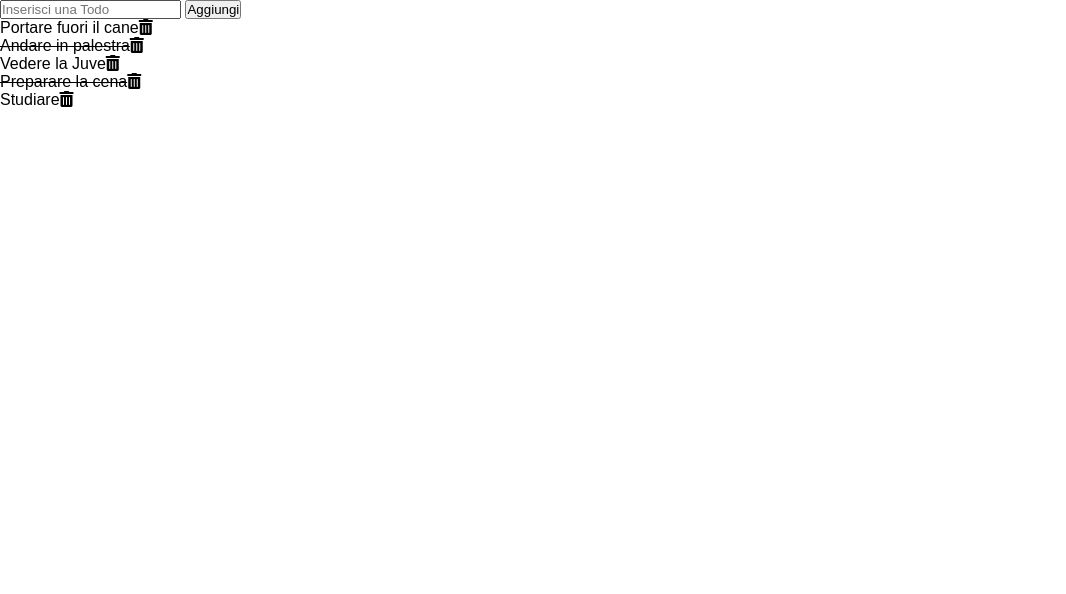
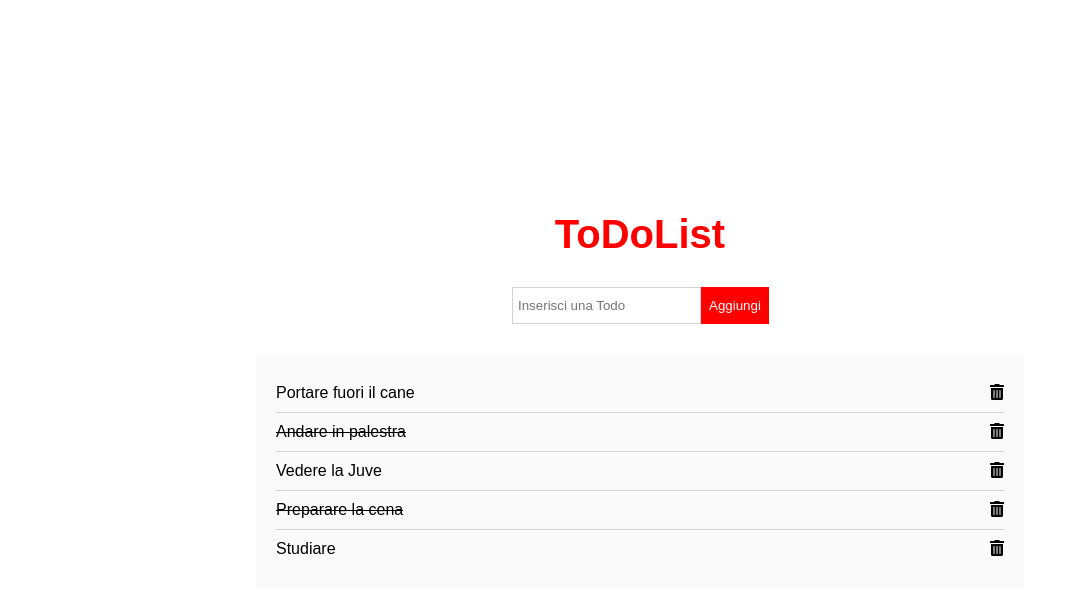
Before and after one commit to Robertodambrosio/vue-todolist, a plain HTML site: page index.html in a window 1280 px wide. Shown: the whole page, without its empty margins (0-1066 px from the left). Drawn offline with nearby package versions, Linux system fonts and the light colour scheme.

Commit message:
aggiunte css

```diff
--- a/css/style.css
+++ b/css/style.css
@@ -5,11 +5,72 @@
     font-family: Arial, Helvetica, sans-serif;
 }
 
+.container {
+    margin: 0 auto;
+    width: 100%;
+}
+
+main {
+    width: 100%;
+    height: 100vh;
+    display: flex;
+    align-items: center;
+    justify-content: center;
+}
+
 .sbarrato {
     text-decoration: line-through;
 }
 
-.todolist {
-    width: 100%;
+h1 {
+    font-size: 40px;
+    text-align: center;
+    color: red;
+}
+
+.container-input {
+    padding: 30px 0;
     margin: 0 auto;
+    display: flex;
+    justify-content: space-around;
+    width: 20%;
 }
+
+.container-input input{
+    padding: 10px 5px;
+    border: none;
+    border: 1px solid lightgrey;
+}
+
+.container-input button {
+    padding: 10px 8px;
+    border: none;
+    background-color: red;
+    color: white;
+}
+
+
+.container-todo {
+    background-color: rgb(250, 250, 250);
+    padding: 20px;
+    width: 60%;
+    margin: 0 auto
+}
+
+.container-todo ul{
+    list-style: none;
+}
+
+.container-todo li  {
+    padding: 10px 0;
+    cursor: pointer;
+}
+
+.container-todo li:not(:last-child) {
+    border-bottom: 1px solid lightgrey;
+}
+
+.container-todo li i {
+    float: right;
+    cursor: pointer;
+}
--- a/index.html
+++ b/index.html
@@ -14,13 +14,18 @@
 
      </header>
      <main>
-        <div class="todolist">
+        <div class="container">
+            <h1>ToDoList</h1>
+            <div class="container-input">
             <input v-model='inputText' placeholder="Inserisci una Todo" @keyup.enter="addTodo">
             <button @click="addTodo">Aggiungi</button>
+            </div>
+            <div class="container-todo">
             <ul v-if="todo.length > 0">
                 <li v-for="(element, i) in todo" :class="lineTodo(element)" @click="invertDone(element)">{{element.text}}<i class="fas fa-trash-alt" @click="removeTodo(i)"></i></li>
             </ul>
             <h2 v-else>Non ci sono todos</h2>
+            </div>
         </div>
      </main>
 
```
